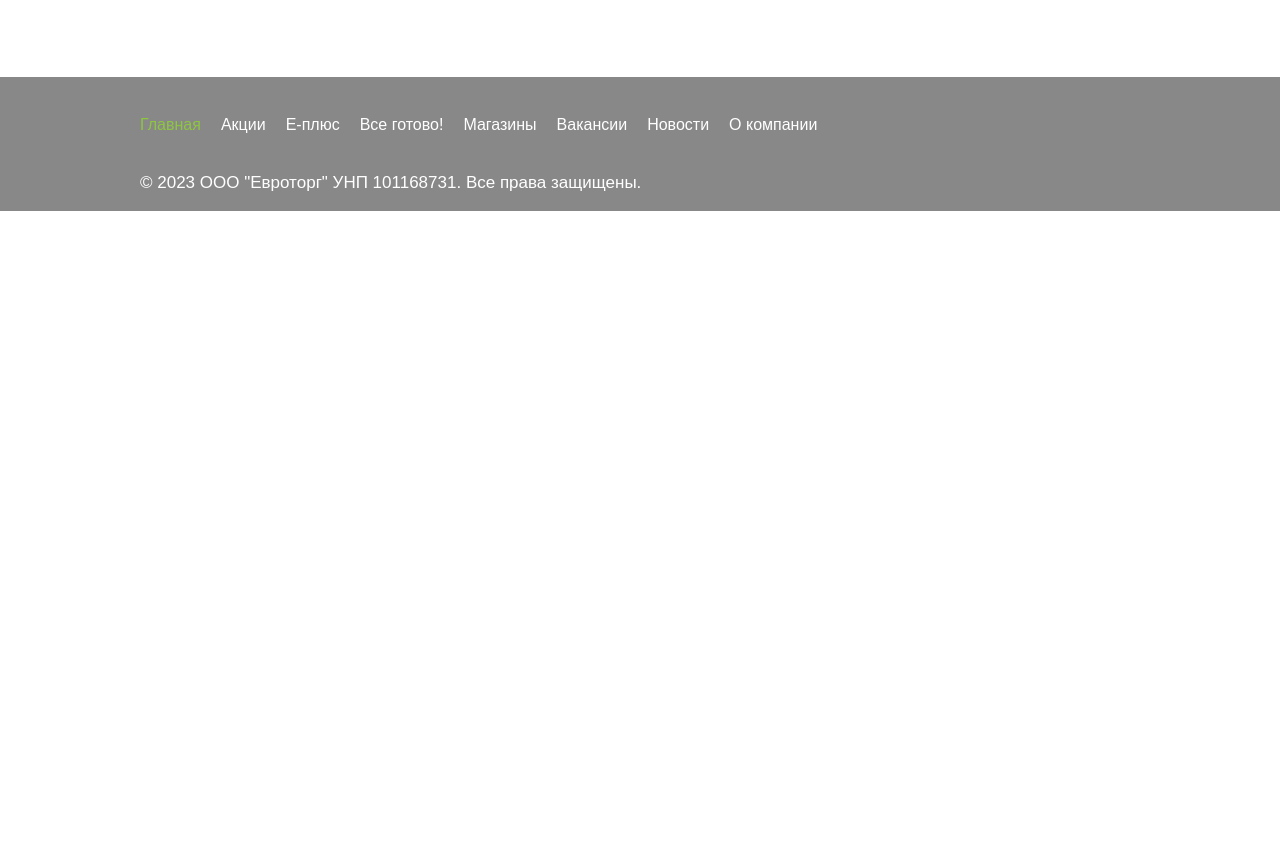
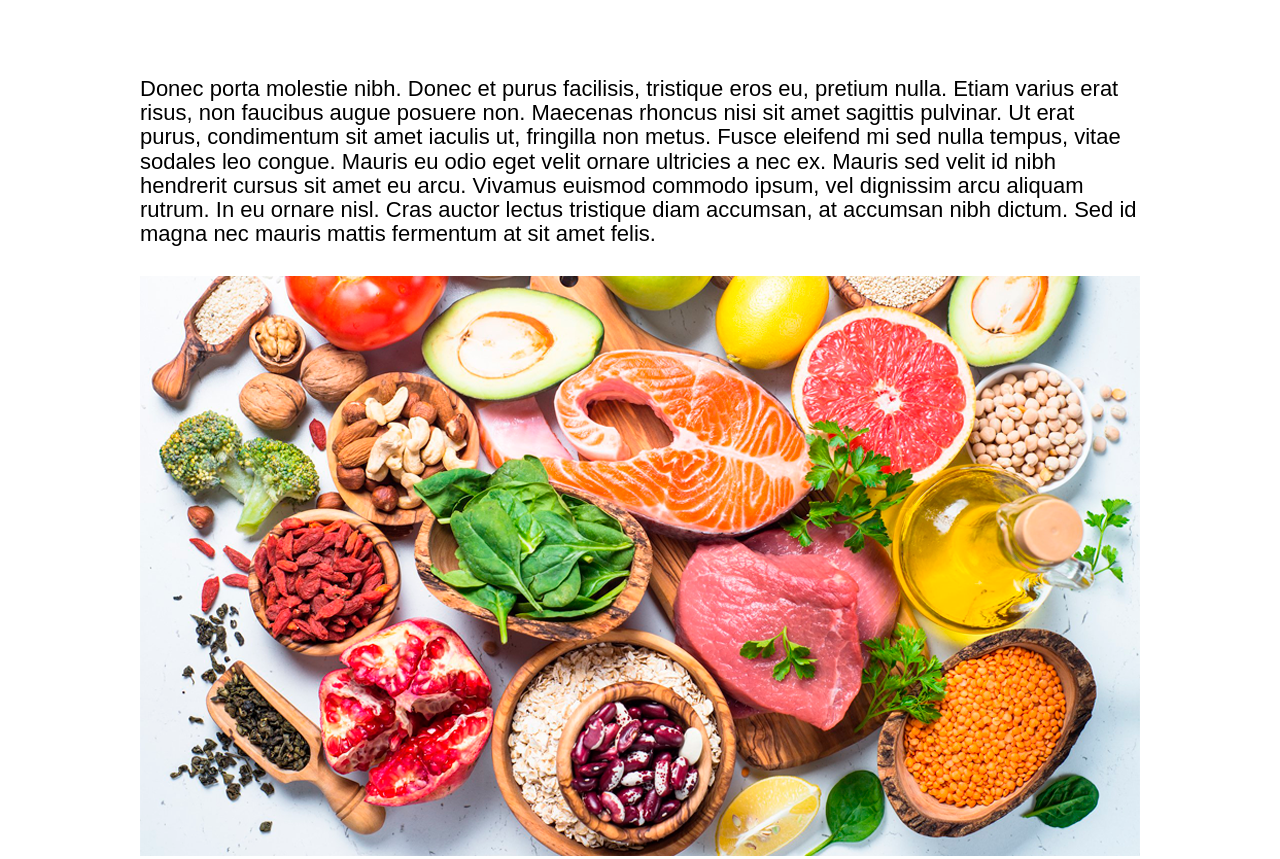
Before and after one commit to jeka5650962/evroopt_test, a plain HTML site: page index.html in a window 1280 px wide. Shown: the part 823-1682 px from the top of the page. Before the commit the page ends 1034 px from the top, so only its background shows below. Drawn offline with Linux system fonts and the light colour scheme.

Commit message:
210623 1620

```diff
--- a/css/style.css
+++ b/css/style.css
@@ -168,6 +168,32 @@ body {
     line-height: 1.3;
 }
 
+/* ---------------------------------------- ARTICLE ---------------------------------------- */
+
+.article {
+    padding: 0 0 25px 0;
+}
+
+.article__paragraph {
+    padding: 0 0 30px 0;
+    line-height: 1.1;
+}
+
+.article__image {
+    position: relative;
+    padding: 0 0 58% 0;
+    overflow: hidden;
+}
+
+.article__image img {
+    position: absolute;
+    top: 0;
+    left: 0;
+    width: 100%;
+    height: 100%;
+    object-fit: cover;
+}
+
 /* ---------------------------------------- FOOTER ---------------------------------------- */
 
 .footer {
--- a/index.html
+++ b/index.html
@@ -103,6 +103,16 @@
                     </div>
                 </div>
             </section>
+            <article class="article">
+                <div class="article__container _container">
+                    <p class="article__paragraph">
+                        Donec porta molestie nibh. Donec et purus facilisis, tristique eros eu, pretium nulla. Etiam varius erat risus, non faucibus augue posuere non. Maecenas rhoncus nisi sit amet sagittis pulvinar. Ut erat purus, condimentum sit amet iaculis ut, fringilla non metus. Fusce eleifend mi sed nulla tempus, vitae sodales leo congue. Mauris eu odio eget velit ornare ultricies a nec ex. Mauris sed velit id nibh hendrerit cursus sit amet eu arcu. Vivamus euismod commodo ipsum, vel dignissim arcu aliquam rutrum. In eu ornare nisl. Cras auctor lectus tristique diam accumsan, at accumsan nibh dictum. Sed id magna nec mauris mattis fermentum at sit amet felis.
+                    </p>
+                    <div class="article__image">
+                        <img src="images/img2.png" alt="food">
+                    </div>
+                </div>
+            </article>
         </main>
         <footer class="footer">
             <div class="footer__container _container">
```
